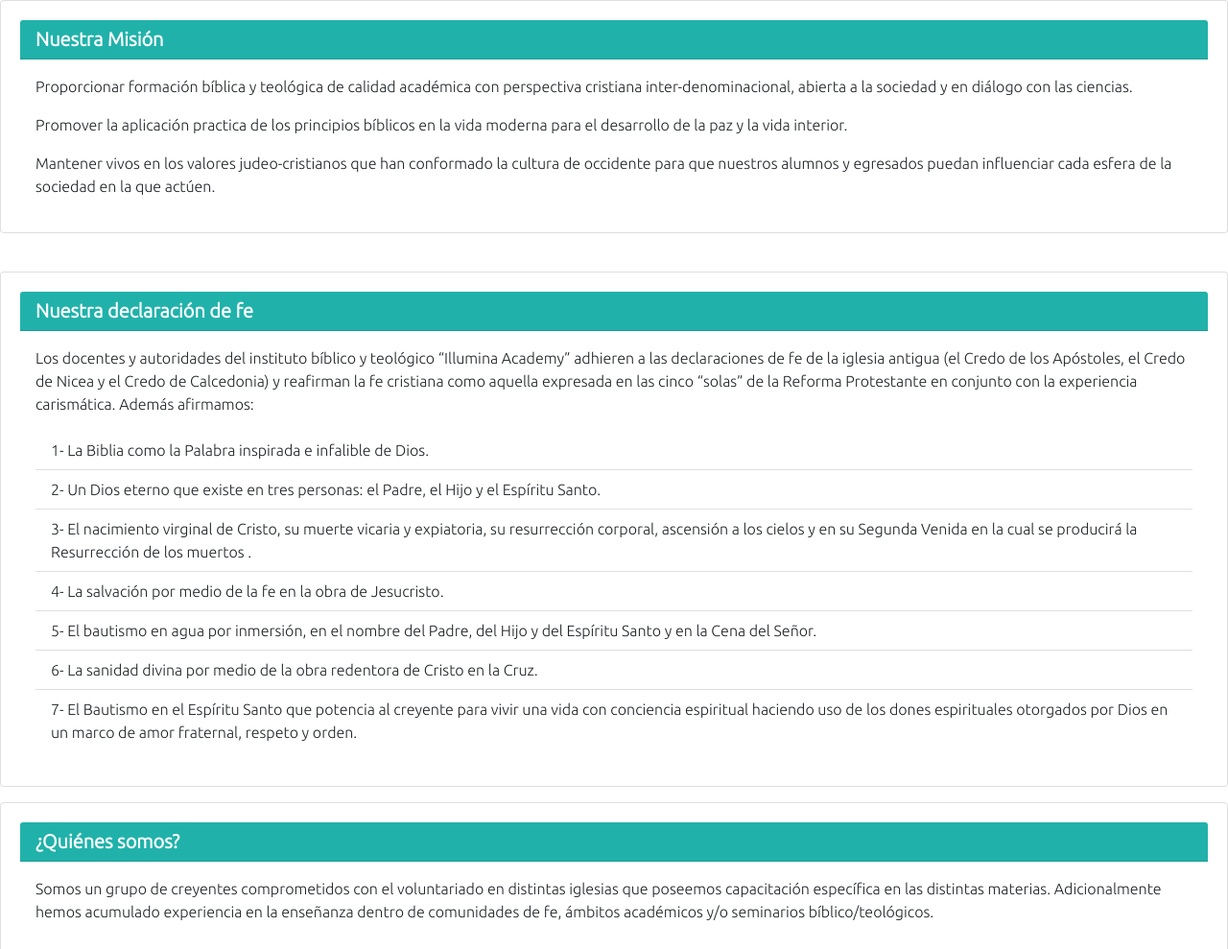
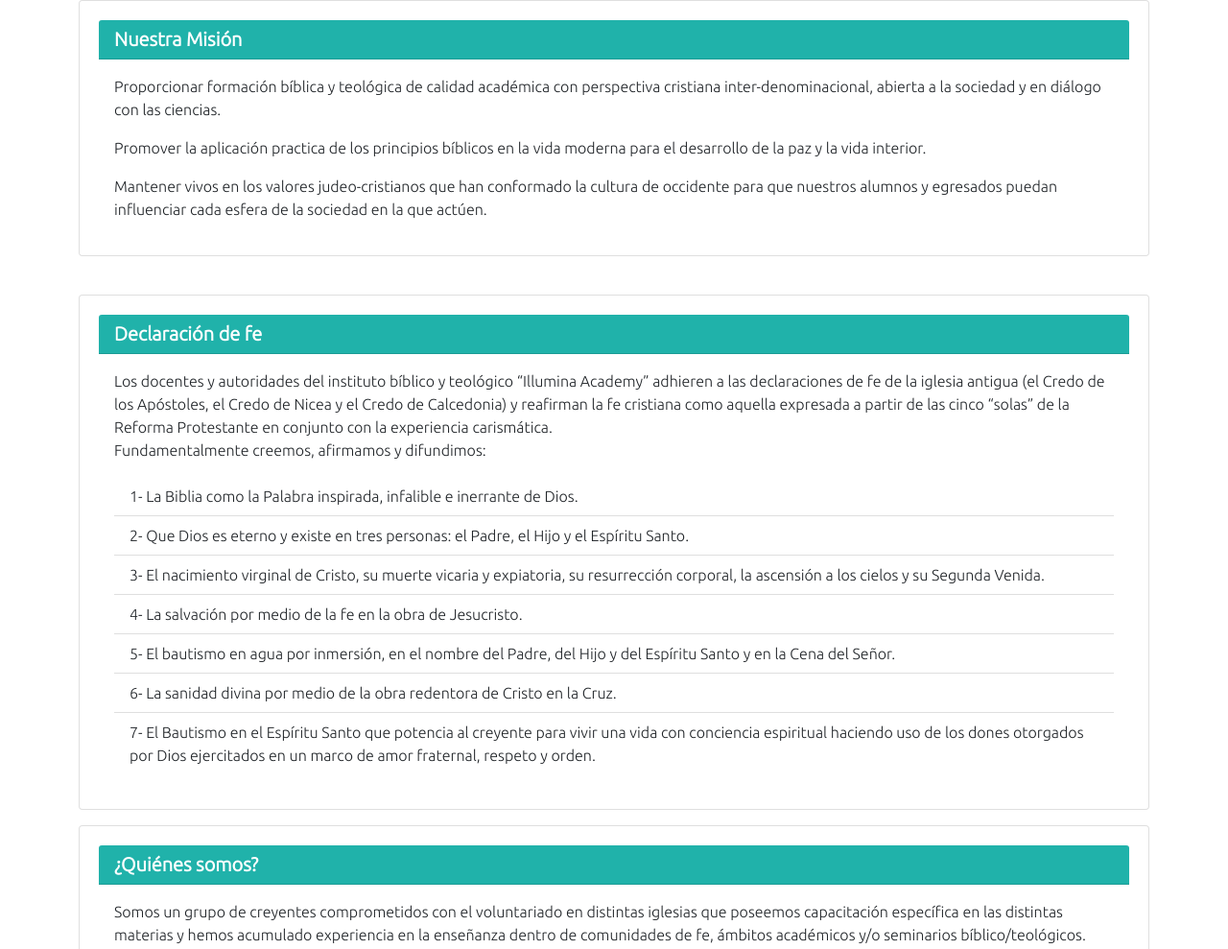
Before and after one commit to hmenta/illumina, a plain HTML site: page nosotros.html in a window 1280 px wide. Shown: the part 686-1675 px from the top of the page at 96% size. Drawn offline with nearby package versions, Linux system fonts and the light colour scheme.

Commit message:
Add files via upload

```diff
--- a/nosotros.html
+++ b/nosotros.html
@@ -30,7 +30,7 @@
                 <span><a href="index.html" id="menu-nav">Presentación</a></span>
                 <span><a href="cursos.html" id="menu-nav">Cursos</a></span>
                 <span><a href="nosotros.html" id="menu-nav" style="color:aqua;">Sobre Nosotros</a></span>
-                <span><a href="faqs.html" id="menu-nav">Preguntas?</a></span>
+                <span><a href="faqs.html" id="menu-nav">Preguntas</a></span>
                 <span><a href="#" id="menu-nav">Acceso al Campus</a></span>
 
             </div>
@@ -48,6 +48,7 @@
         </div>
     </div>
 
+    <div class="container">
             <p>
             <div class="card">
                 <h5 class="card-header" style="background-color:lightseagreen; color:white; font-weight: bolder;">Nuestra Misión</h5>
@@ -64,24 +65,25 @@
             </div>
 
 
-    <div class="fin-body">
+
         <br>
             <p>
                 <div class="card">
-                    <h5 class="card-header" style="background-color:lightseagreen; color:white; font-weight: bolder;">Nuestra declaración de fe</h5>
+                    <h5 class="card-header" style="background-color:lightseagreen; color:white; font-weight: bolder;">Declaración de fe</h5>
                     <div class="card-body">
                     <!-- <h5 class="card-title">Programas Virtuales</h5> -->
                     <p class="card-text"> Los docentes y autoridades del instituto bíblico y teológico “Illumina Academy” adhieren a las declaraciones de fe de la iglesia antigua (el Credo de los Apóstoles, el Credo de Nicea y el Credo de Calcedonia)
-                        y reafirman la fe cristiana como aquella expresada en las cinco “solas” de la Reforma Protestante en conjunto con la experiencia carismática. Además afirmamos:</p>
+                        y reafirman la fe cristiana como aquella expresada a partir de las cinco “solas” de la Reforma Protestante en conjunto con la experiencia carismática.
+                        <br>Fundamentalmente creemos, afirmamos y difundimos:</p>
 
                         <ul class="list-group list-group-flush">
-                            <li class="list-group-item">1- La Biblia como la Palabra inspirada e infalible de Dios. </li>
-                            <li class="list-group-item">2- Un Dios eterno que existe en tres personas: el Padre, el Hijo y el Espíritu Santo. </li>
-                            <li class="list-group-item">3- El nacimiento virginal de Cristo, su muerte vicaria y expiatoria, su resurrección corporal, ascensión a los cielos  y en su Segunda Venida en la cual se producirá la Resurrección de los muertos .</li>
+                            <li class="list-group-item">1- La Biblia como la Palabra inspirada, infalible e inerrante de Dios. </li>
+                            <li class="list-group-item">2- Que Dios es eterno y existe en tres personas: el Padre, el Hijo y el Espíritu Santo. </li>
+                            <li class="list-group-item">3- El nacimiento virginal de Cristo, su muerte vicaria y expiatoria, su resurrección corporal, la ascensión a los cielos y su Segunda Venida.</li>
                             <li class="list-group-item">4- La salvación por medio de la fe en la obra de Jesucristo.</li>
                             <li class="list-group-item">5- El bautismo en agua por inmersión, en el nombre del Padre, del Hijo y del Espíritu Santo y en la Cena del Señor.</li>
                             <li class="list-group-item">6- La sanidad divina por medio de la obra redentora de Cristo en la Cruz.</li>
-                            <li class="list-group-item">7- El Bautismo en el Espíritu Santo que potencia al creyente para vivir una vida con conciencia espiritual haciendo uso de los dones espirituales otorgados por Dios en un marco de amor fraternal, respeto y orden.</li>
+                            <li class="list-group-item">7- El Bautismo en el Espíritu Santo que potencia al creyente para vivir una vida con conciencia espiritual haciendo uso de los dones otorgados por Dios ejercitados en un marco de amor fraternal, respeto y orden.</li>
 
                         </ul>
 
@@ -96,7 +98,7 @@
                     <div class="card-body">
                     <!-- <h5 class="card-title"></h5> -->
                     <p class="card-text">Somos un grupo de creyentes comprometidos con el voluntariado en distintas iglesias que poseemos capacitación específica en las
-                        distintas materias. Adicionalmente hemos acumulado experiencia en la enseñanza dentro de comunidades de fe, ámbitos académicos
+                        distintas materias y hemos acumulado experiencia en la enseñanza dentro de comunidades de fe, ámbitos académicos
                         y/o seminarios bíblico/teológicos.
                     </p>
                     <!-- <a href="#" class="btn btn-primary">Go somewhere</a> -->
```
Also changed, not shown: cursos.html (+9 -3 lines).
